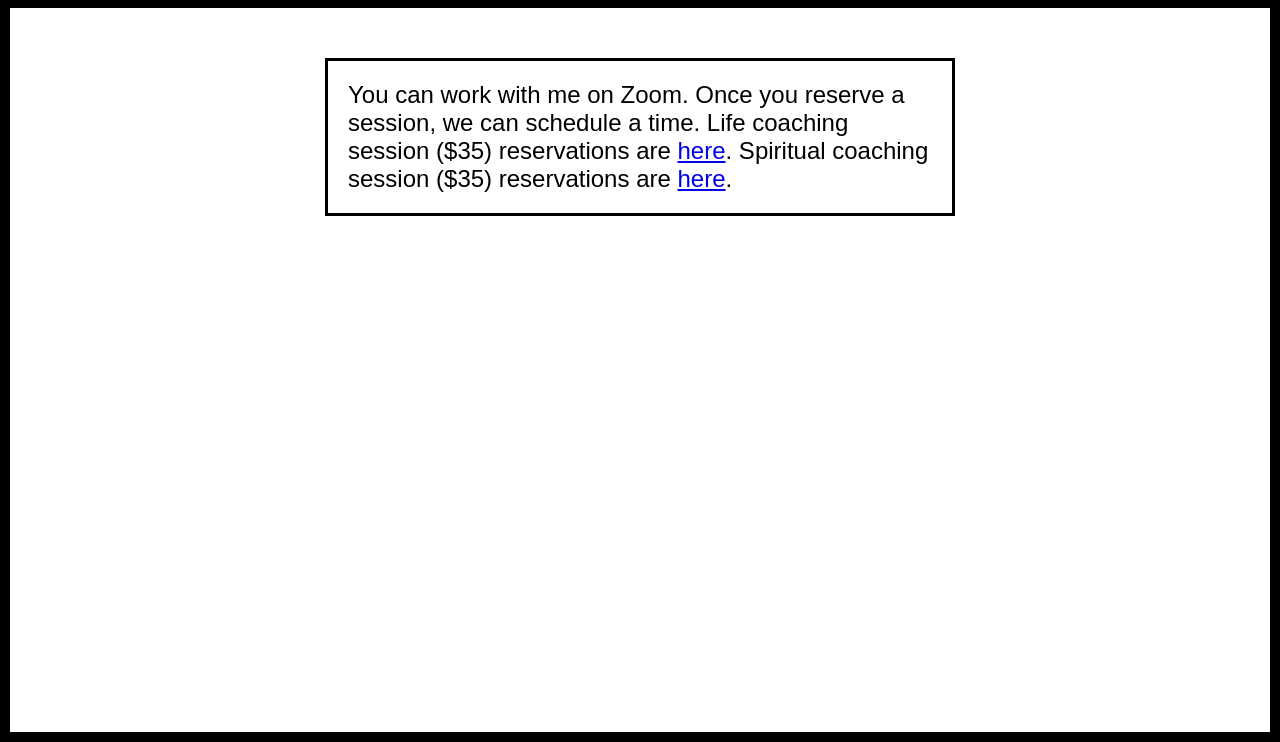
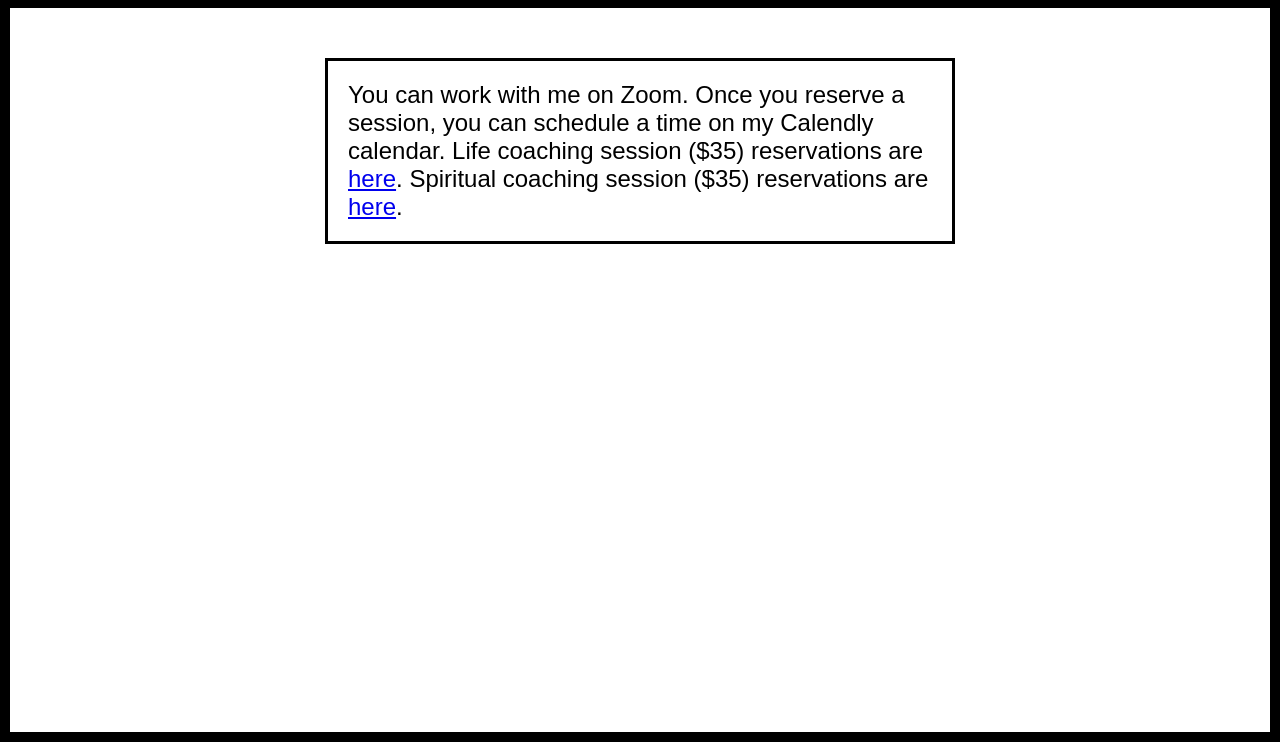
Before and after one commit to robertdavis864/robertdavis864.github.io, a plain HTML site: page services.html in a window 1280 px wide. Shown: the part 58-800 px from the top of the page. Drawn offline with Linux system fonts and the light colour scheme.

Commit message:
Update services.html

```diff
--- a/services.html
+++ b/services.html
@@ -17,7 +17,7 @@
         </ul>
     </nav>
     <div class="container">
-        <p>You can work with me on Zoom. Once you reserve a session, we can schedule a time. Life coaching session ($35) reservations are <a href="https://www.paypal.com/ncp/payment/SFDVTFVTYBR9U" target="_blank">here</a>. Spiritual coaching session ($35) reservations are <a href="https://www.paypal.com/ncp/payment/EALYJH2UP67KY" target="_blank">here</a>.</p>
+        <p>You can work with me on Zoom. Once you reserve a session, you can schedule a time on my Calendly calendar. Life coaching session ($35) reservations are <a href="https://www.paypal.com/ncp/payment/SFDVTFVTYBR9U" target="_blank">here</a>. Spiritual coaching session ($35) reservations are <a href="https://www.paypal.com/ncp/payment/EALYJH2UP67KY" target="_blank">here</a>.</p>
     </div>
 </body>
 </html>
```
